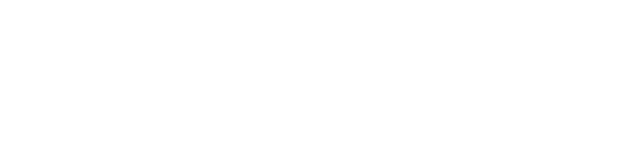
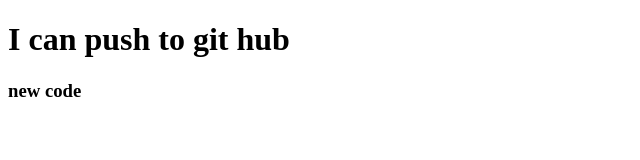
Before and after one commit to Asha-01/first-repo, a plain HTML site: page index.html in a window 1280 px wide. Shown: the whole page, without its empty margins (0-640 px from the left). Drawn offline with Linux system fonts and the light colour scheme.

Commit message:
'escape'

```diff
--- a/index.html
+++ b/index.html
@@ -7,6 +7,7 @@
     <title>My first Repo</title>
 </head>
 <body>
-
+    <h1>I can push to git hub</h1>
+    <h3>new code</h3>
 </body>
 </html>
```
